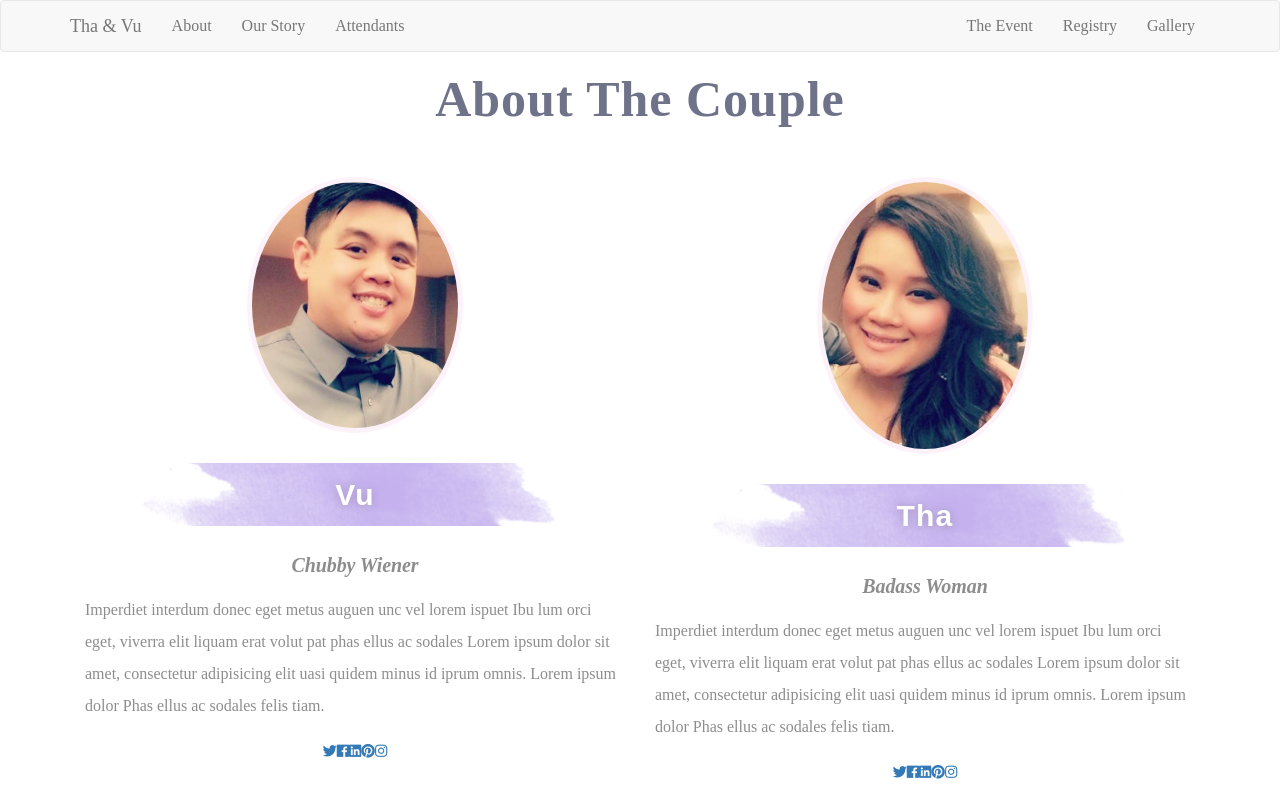
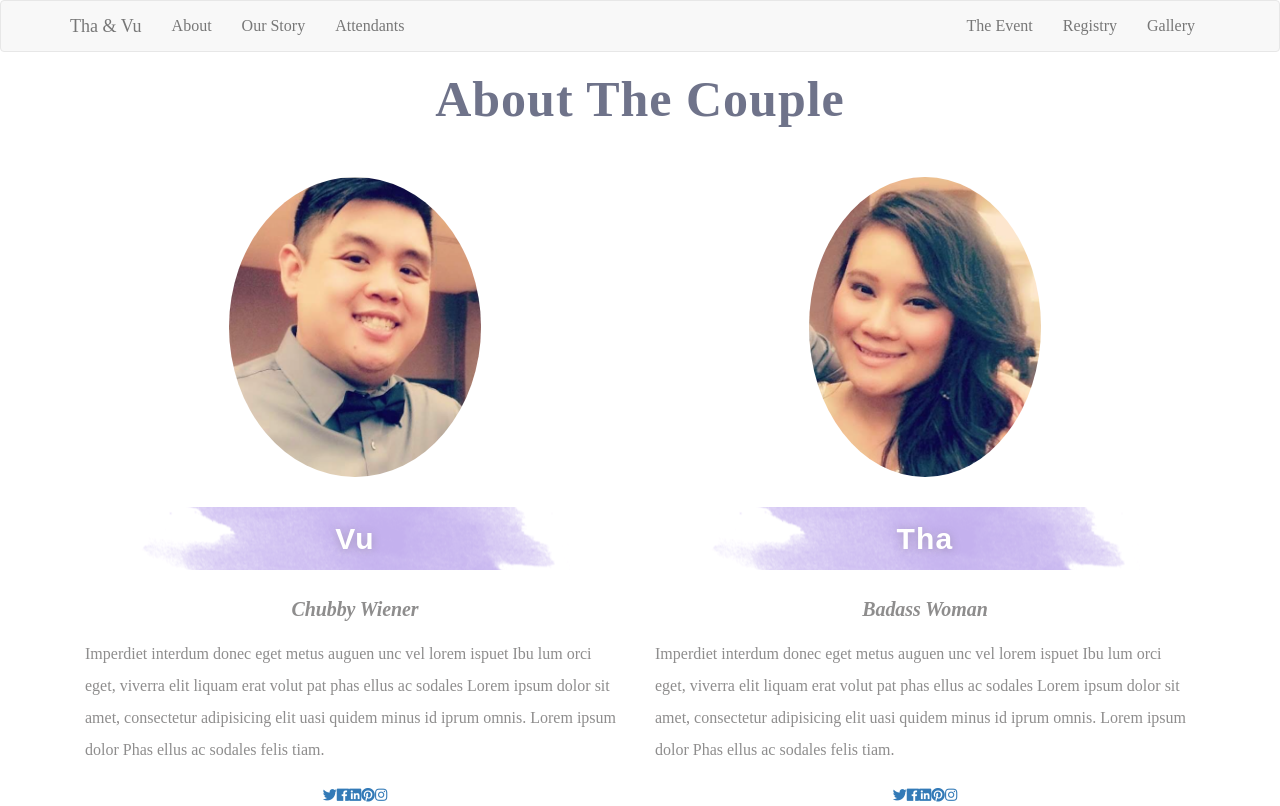
Before and after one commit to nrajasombat/savethedate, a React (Create React App) app: page / in a window 1280 px wide. Built offline with nearby package versions, Linux system fonts and the light colour scheme.

Commit message:
set css classes for profile pics on About component

```diff
--- a/src/About.css
+++ b/src/About.css
@@ -1,24 +1,29 @@
-.section-heading{
+.section-heading {
   margin-bottom: 50px;
   text-align: center;
 }
-.main-img{
+.main-img {
   max-width: 40%;
   margin: 0 auto;
   border: 5px solid;
-
 }
-.img-circle{
+.img-circle {
   border-radius: 50%;
   border-color: #fdf2f9;
 }
 
-.img-responsive{
-    display:block;
-    height: auto;
+.img-responsive {
+  display: block;
+  height: 250px;
 }
 
-.text-ornament{
+@media only screen and (max-width: 1024px) {
+  .img-responsive {
+    height: 200px;
+  }
+}
+
+.text-ornament {
   background-image: url("titlebg.png");
 }
 h4 {
@@ -27,7 +32,7 @@ h4 {
   font-weight: 400;
   letter-spacing: 1.2px;
   margin: 30px 0px;
-    font-family: 'Montserrat', sans-serif;
+  font-family: "Montserrat", sans-serif;
 }
 
 .text-ornament {
@@ -40,30 +45,31 @@ h4 {
   background-position: center;
 }
 
-.main-subheader{
+.main-subheader {
   text-align: center;
   margin-bottom: 20px;
 }
 
-h6{
+h6 {
   font-size: 20px;
   line-height: 18px;
   font-weight: 700;
-    font-family: 'Lora', serif;
+  font-family: "Lora", serif;
   font-style: italic;
   letter-spacing: -0.1px;
 }
-p, ul {
+p,
+ul {
   font-size: 16px;
   line-height: 32px;
   margin: 0 0 10px;
   text-align: left;
 }
-.smaller.social-media{
+.smaller.social-media {
   margin-top: 20px;
 }
 
-.social-media{
+.social-media {
   width: 100%;
   text-align: center;
 }
@@ -73,3 +79,8 @@ p, ul {
   margin-right: auto;
   margin-left: auto;
 }
+
+.profile.img-circle {
+  height: 300px;
+  width: auto;
+}
--- a/src/About.js
+++ b/src/About.js
@@ -7,7 +7,7 @@ import Section from "./Section";
 import Header from "./Header";
 import thapic from "./Tha.png";
 import vupic from "./Vu.png";
-import { Col } from "react-bootstrap";
+import { Col, Image } from "react-bootstrap";
 
 class About extends Component {
   render() {
@@ -17,7 +17,9 @@ class About extends Component {
         <Section />
         <div className="container">
           <Col md={6} md={6}>
-            <img src={vupic} alt class="main-img img-responsive img-circle" />
+            <div className="couple">
+              <Image src={vupic} circle bsClass="profile img" />
+            </div>
             <h4 class="text-ornament">Vu</h4>
             <h6 class="main-subheader">Chubby Wiener</h6>
             <p>
@@ -46,7 +48,9 @@ class About extends Component {
             </div>
           </Col>
           <Col md={6} md={6}>
-            <img src={thapic} alt class="main-img img-responsive img-circle" />
+            <div className="couple">
+              <Image src={thapic} circle bsClass="profile img" />
+            </div>
 
             <h4 class="text-ornament">Tha</h4>
             <h6 class="main-subheader">Badass Woman</h6>
```
Lines whose indentation alone changed are shown as unchanged.
